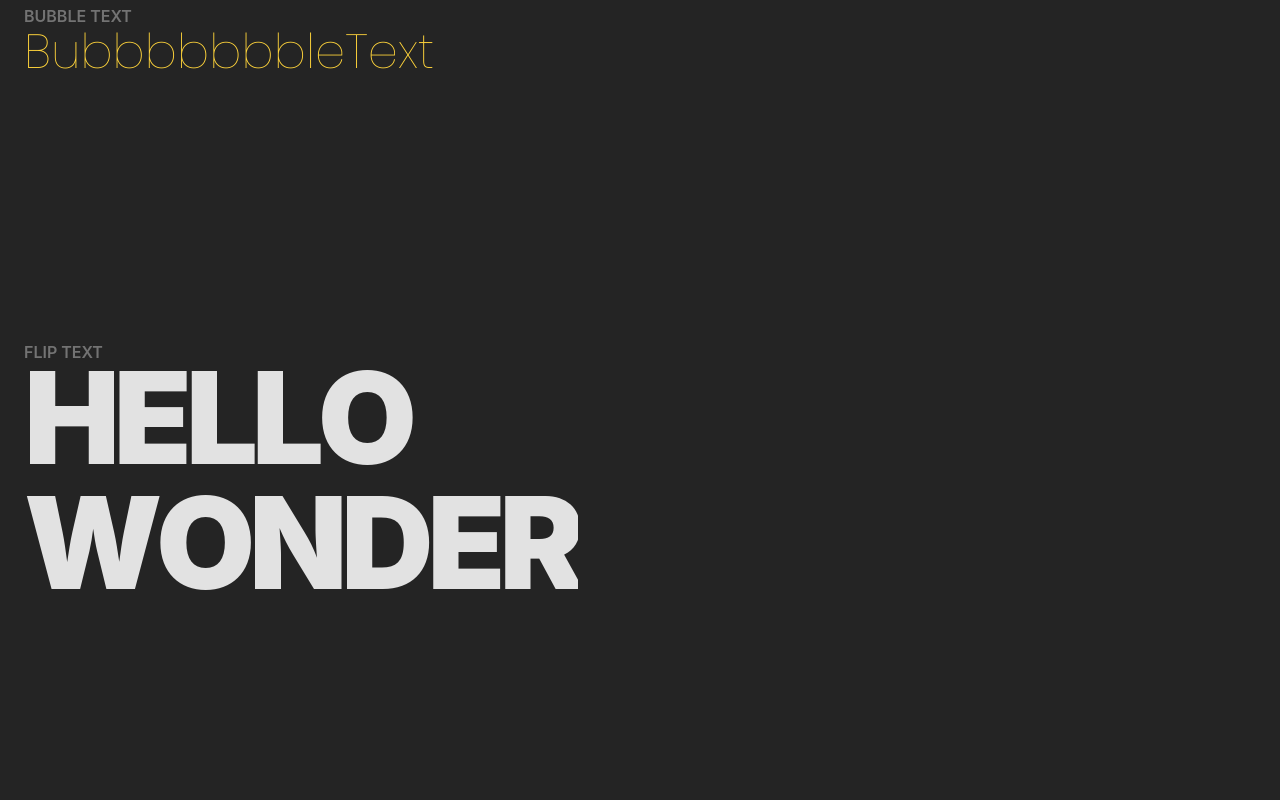
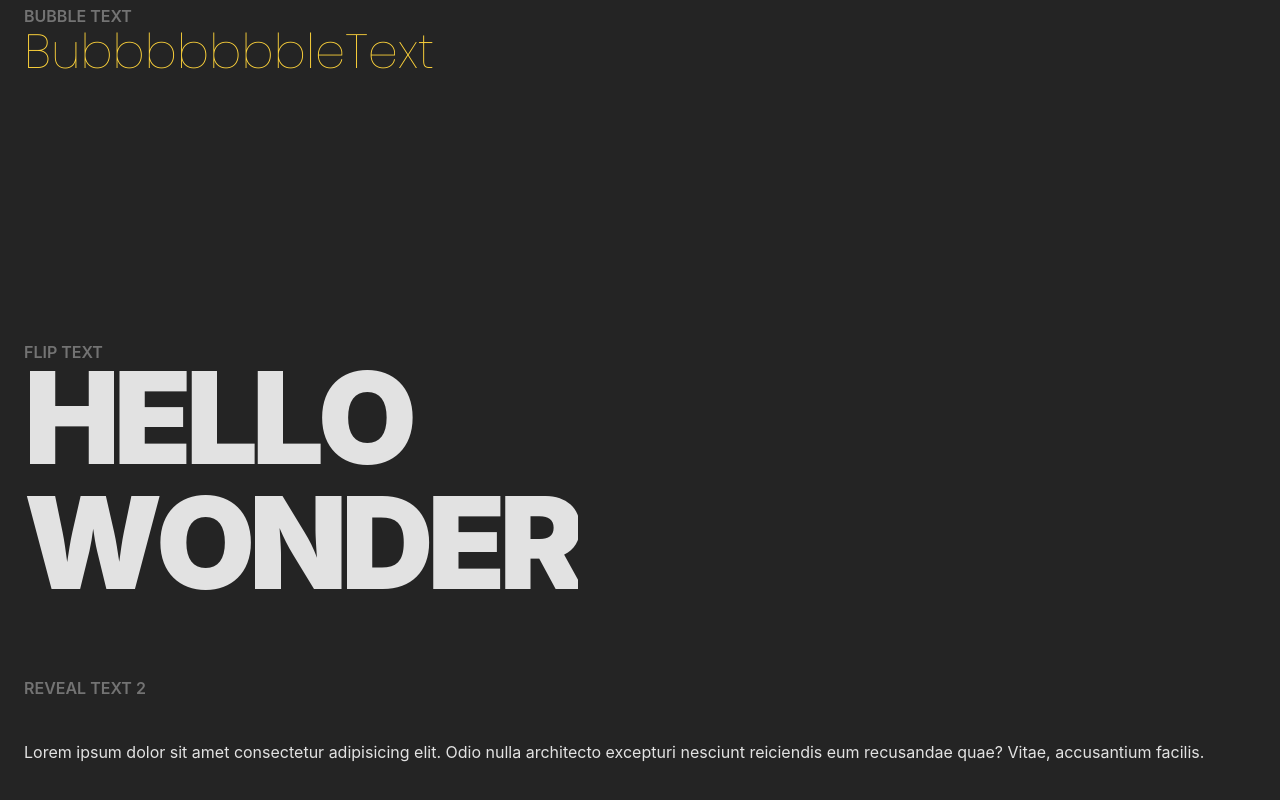
Before and after one commit to AJ1732/framer-motion-template, a React (Vite) app: page /text in a window 1280 px wide. Shown: the part 420-1220 px from the top of the page. Before the commit the page ends 1096 px from the top, so only its background shows below. Built offline with nearby package versions, Linux system fonts and the light colour scheme; what tailwindcss-selector-patterns would draw is missing.

Commit message:
chore: build reveal text 2 component

```diff
--- /dev/null
+++ b/src/components/ui/Reveal2.jsx
@@ -0,0 +1,39 @@
+import { motion } from "framer-motion";
+
+// Spliting Text Function
+function splitText(inputString) {
+  const characters = [];
+  const regex = /[\s\S]/gu;
+
+  let match;
+
+  while ((match = regex.exec(inputString)) !== null) {
+    characters.push(match[0]);
+  }
+
+  return characters;
+}
+
+const Reveal2 = ({ children, duration = 0.5 }) => {
+  return (
+    <motion.div
+      initial={"hidden"}
+      whileInView={"reveal"}
+      transition={{ staggerChildren: 0.02,  }}
+    >
+      {splitText(children).map((char, idx) => (
+        <motion.span
+          key={idx}
+          variants={{
+            hidden: { opacity: 0 },
+            reveal: { opacity: 1 },
+          }}
+          transition={{ duration: duration, ease: "easeInOut",  }}
+        >
+          {char}
+        </motion.span>
+      ))}
+    </motion.div>
+  );
+};
+export default Reveal2;
--- /dev/null
+++ b/src/pages/text/Reveal2Text.jsx
@@ -0,0 +1,22 @@
+import Reveal2 from "../../components/ui/Reveal2";
+
+const Reveal2Text = () => {
+  return (
+    <section className="min-h-80 space-y-10">
+      <header>
+        <span className="font-semibold uppercase text-neutral-500">
+          Reveal Text 2
+        </span>
+      </header>
+
+      <article className="flex flex-col items-start justify-center gap-2 sm:flex-row">
+        <Reveal2>
+          Lorem ipsum dolor sit amet consectetur adipisicing elit. Odio nulla
+          architecto excepturi nesciunt reiciendis eum recusandae quae? Vitae,
+          accusantium facilis.
+        </Reveal2>
+      </article>
+    </section>
+  );
+};
+export default Reveal2Text;
--- a/src/pages/text/Text.jsx
+++ b/src/pages/text/Text.jsx
@@ -1,12 +1,14 @@
 import RevealText from "./RevealText";
 import BubbleText from "./BubbleText";
 import FlipText from "./FlipText";
+import Reveal2Text from "./Reveal2Text";
 
 const Text = () => {
   return <div className="flex flex-col justify-start items-start gap-4">
     <RevealText />
     <BubbleText />
     <FlipText />
+    <Reveal2Text />
   </div>;
 };
 export default Text;
```
